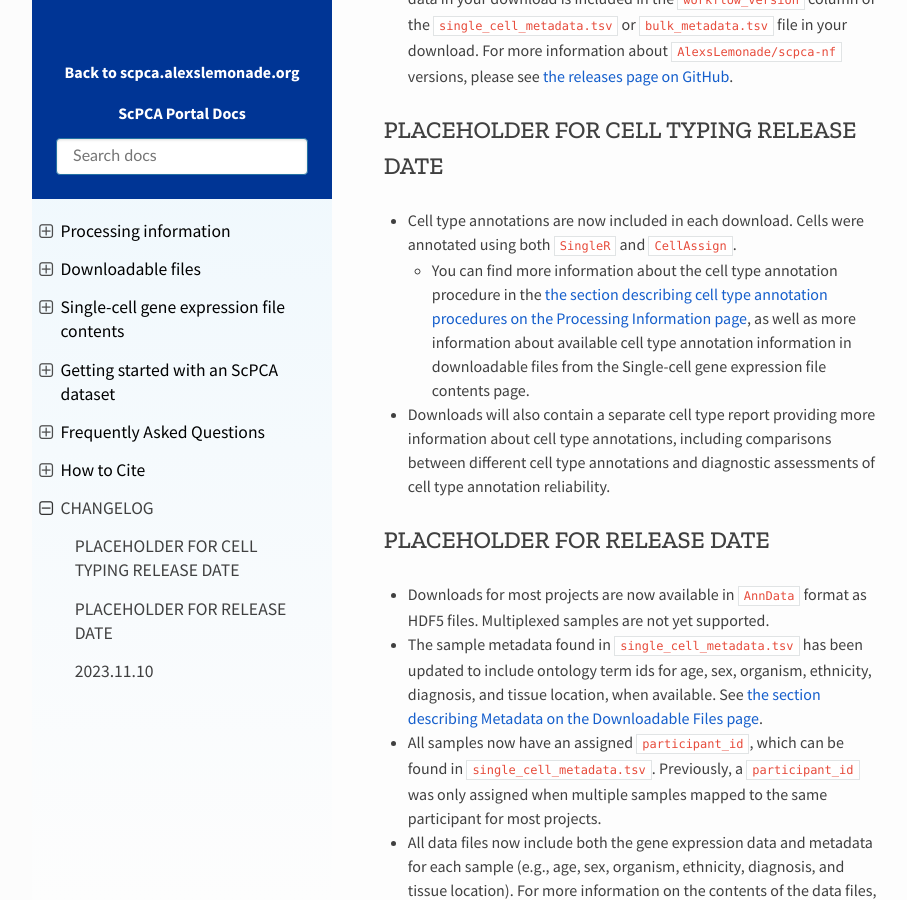
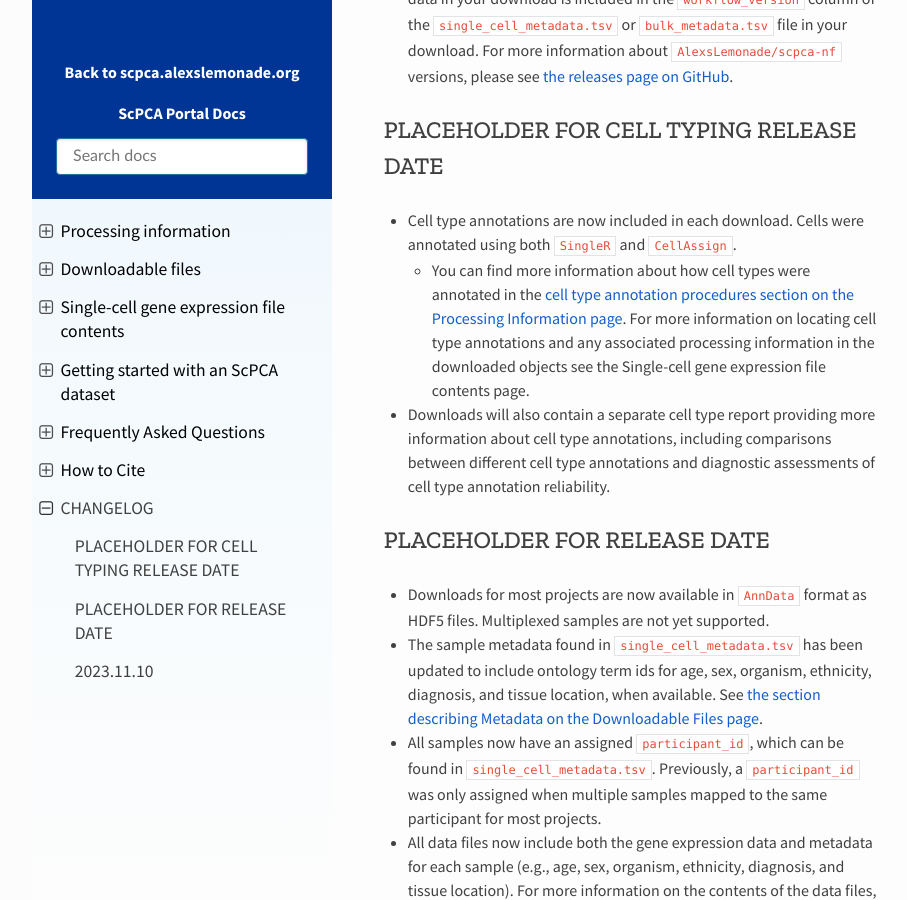
Before and after one commit to DongzeHE/scpca-docs, a Sphinx documentation site: the page built from docs/CHANGELOG.md, in a window 1280 px wide and 900 px high, scrolled down 446 px. Shown: the whole window, without its empty margins (158-1065 px from the left). Built offline with Sphinx 7.4.7 and the Read the Docs theme 2.0.0, drawn with Linux system fonts in a browser that asks for light colours.

Commit message:
Update docs/CHANGELOG.md
Co-authored-by: Ally Hawkins <54039191+allyhawkins@users.noreply.github.com>

```diff
--- a/docs/CHANGELOG.md
+++ b/docs/CHANGELOG.md
@@ -17,7 +17,8 @@ For more information about `AlexsLemonade/scpca-nf` versions, please see [the re
 
 * Cell type annotations are now included in each download.
 Cells were annotated using both [`SingleR`](https://bioconductor.org/packages/release/bioc/html/SingleR.html) and [`CellAssign`](https://github.com/Irrationone/cellassign).
-  * You can find more information about the cell type annotation procedure in the {ref}`the section describing cell type annotation procedures on the Processing Information page<processing_information:cell type annotation>`, as well as more information about available cell type annotation information in downloadable files from {ref}`the Single-cell gene expression file contents page<processing_information:components of a singlecellexperiment object>`.
+  * You can find more information about how cell types were annotated in the {ref}`cell type annotation procedures section on the Processing Information page<processing_information:cell type annotation>`.
+  For more information on locating cell type annotations and any associated processing information in the downloaded objects see {ref}`the Single-cell gene expression file contents page<processing_information:components of a singlecellexperiment object>`.
 * Downloads will also contain a separate cell type report providing more information about cell type annotations, including comparisons between different cell type annotations and diagnostic assessments of cell type annotation reliability.
 
 
```
